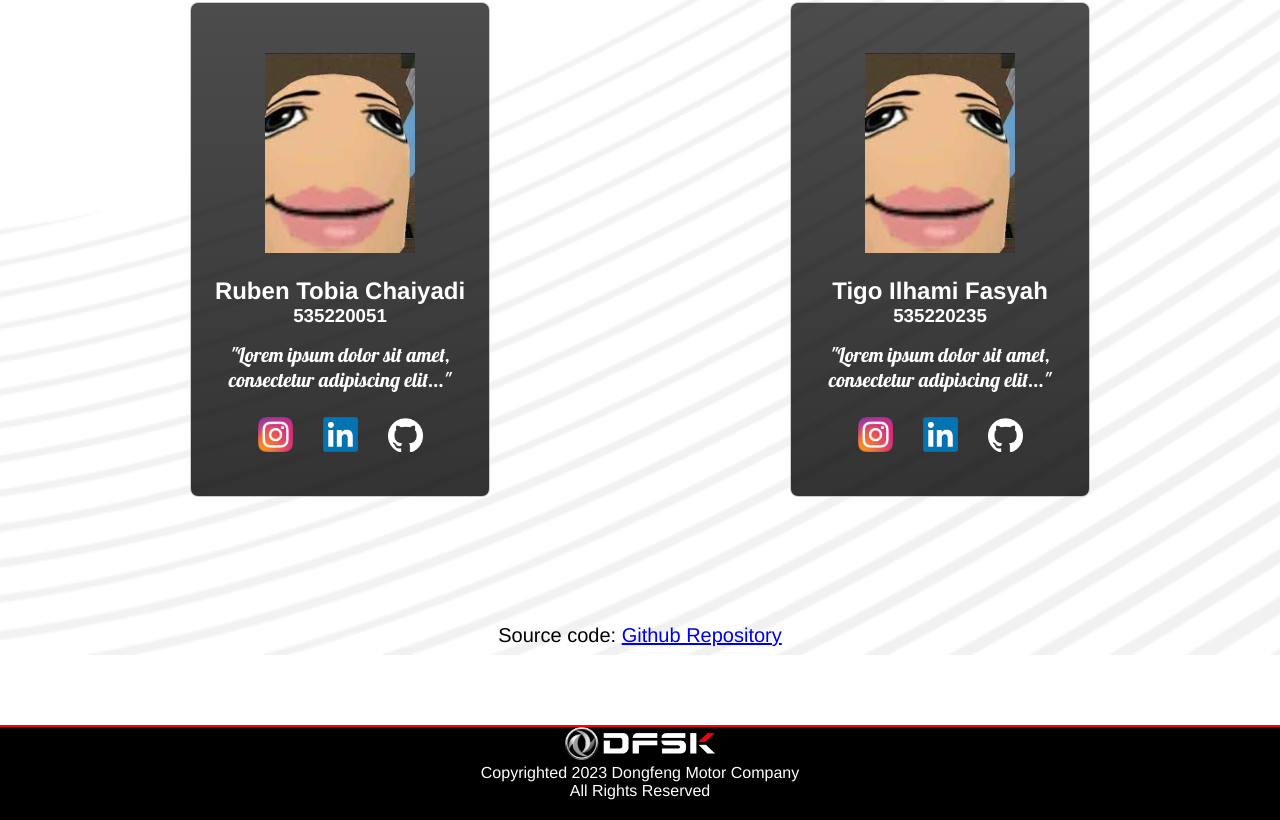
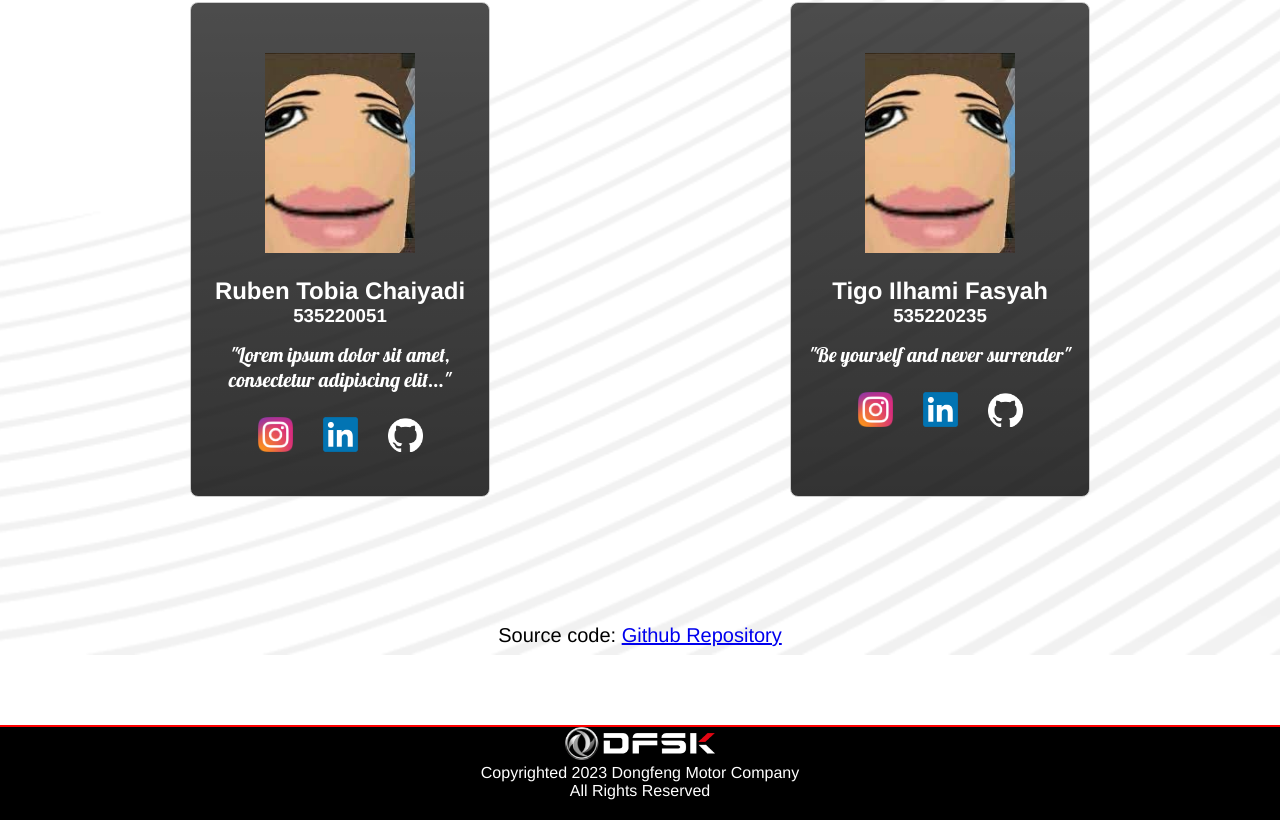
Before and after one commit to RubenTCs/DFSK, an Angular app: page /about in a window 1280 px wide. Shown: the part 1280-2100 px from the top of the page. Built offline with nearby package versions, Linux system fonts and the light colour scheme.

Commit message:
Added Tigo's

```diff
--- a/src/app/about/about.component.html
+++ b/src/app/about/about.component.html
@@ -65,11 +65,11 @@
                 <img class="member-photo" src="assets/img/member-photos/placeholder_photo.jpg" alt="jafier-photo">
                 <h2>Tigo Ilhami Fasyah</h2>
                 <h3>535220235</h3>
-                <p class="quotes">"Lorem ipsum dolor sit amet, consectetur adipiscing elit..."</p>
+                <p class="quotes">"Be yourself and never surrender"</p>
                 <div class="sosmed">
-                    <a href="" target="_blank"><img class="socialMediaImg" alt="instagram" src="assets/img/socialmedia/instagram.png"></a>
-                    <a href="" target="_blank"><img class="socialMediaImg" alt="linkedin" src="assets/img/socialmedia/linkedin.png"></a>
-                    <a href="" target="_blank"><img class="socialMediaImg" alt="github" src="assets/img/socialmedia/github-white.png"></a>
+                    <a href="https://www.instagram.com/thigo_fasyah/" target="_blank"><img class="socialMediaImg" alt="instagram" src="assets/img/socialmedia/instagram.png"></a>
+                    <a href="https://www.linkedin.com/in/tigo-ilhami-fasyah-787519262/" target="_blank"><img class="socialMediaImg" alt="linkedin" src="assets/img/socialmedia/linkedin.png"></a>
+                    <a href="https://github.com/TigoF13" target="_blank"><img class="socialMediaImg" alt="github" src="assets/img/socialmedia/github-white.png"></a>
                 </div>
             </div>
         </section>
```
